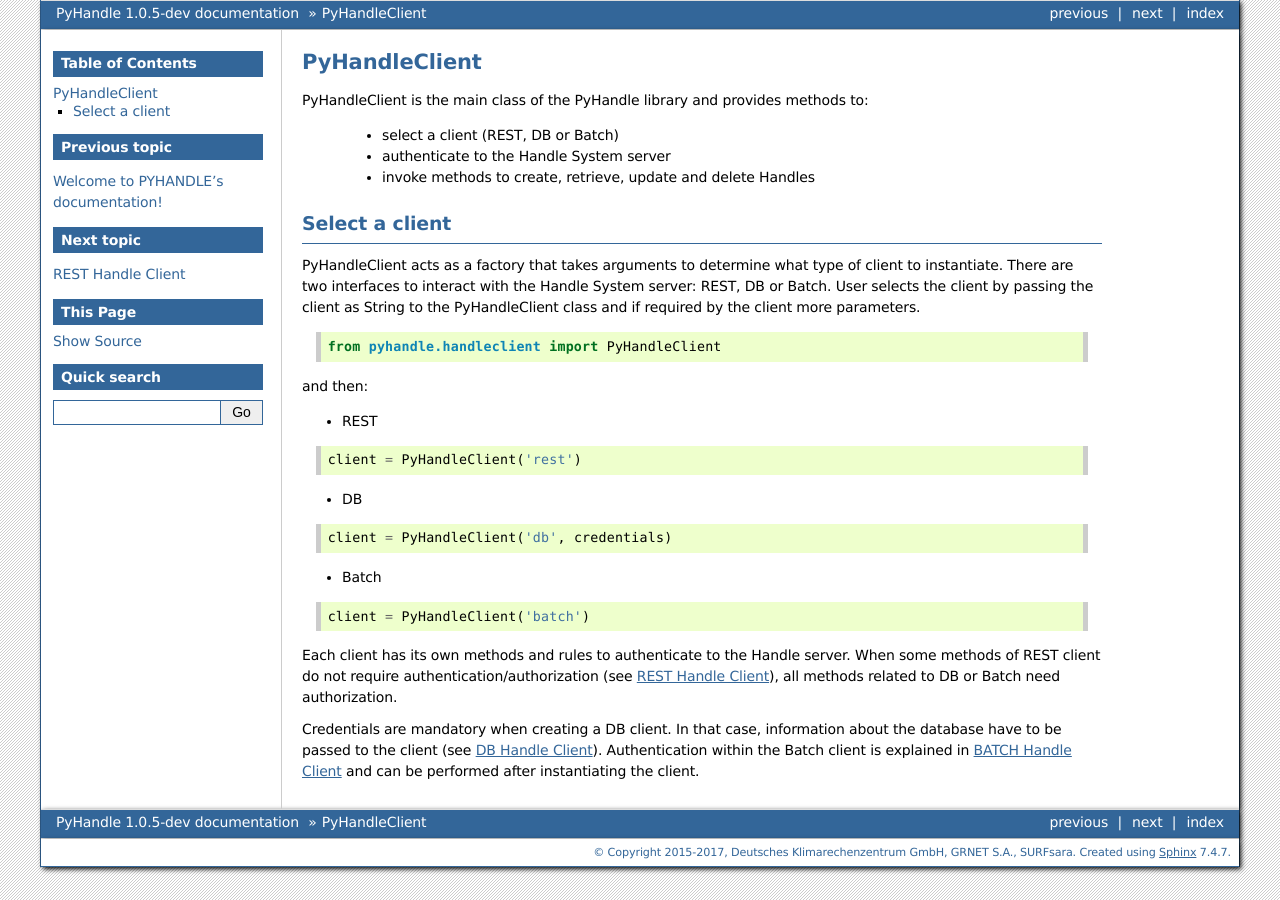
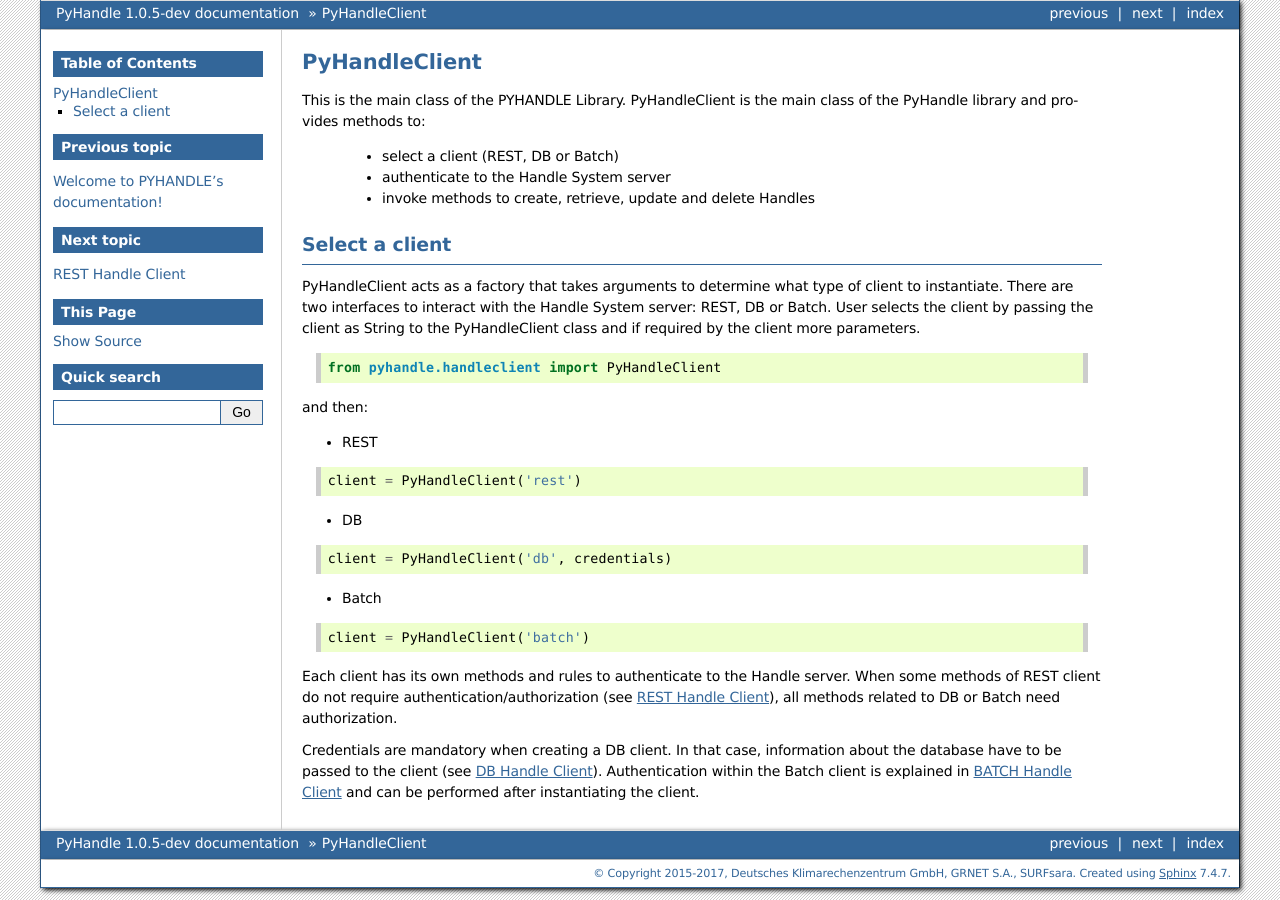
Before and after one commit to EUDAT-B2HANDLE/PYHANDLE, a Sphinx documentation site: the page built from docs/source/pyhandleclient.rst, in a window 1280 px wide. Built offline with Sphinx 7.4.7, drawn with Linux system fonts in a browser that asks for light colours.

Commit message:
Update documentation to test

```diff
--- a/docs/source/pyhandleclient.rst
+++ b/docs/source/pyhandleclient.rst
@@ -3,6 +3,7 @@
 ==============
 
 
+This is the main class of the PYHANDLE Library.
 PyHandleClient is the main class of the PyHandle library and provides methods to:
 
  * select a client (REST, DB or Batch)
```
